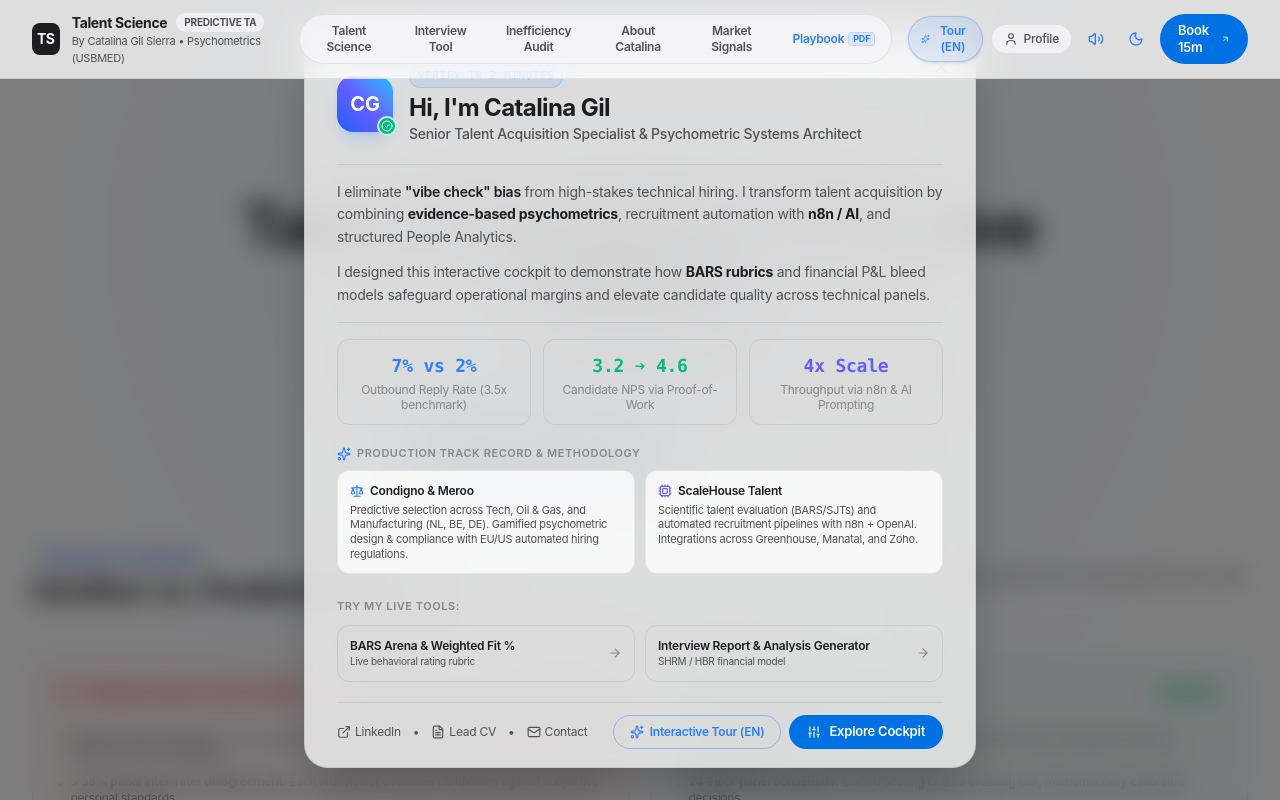
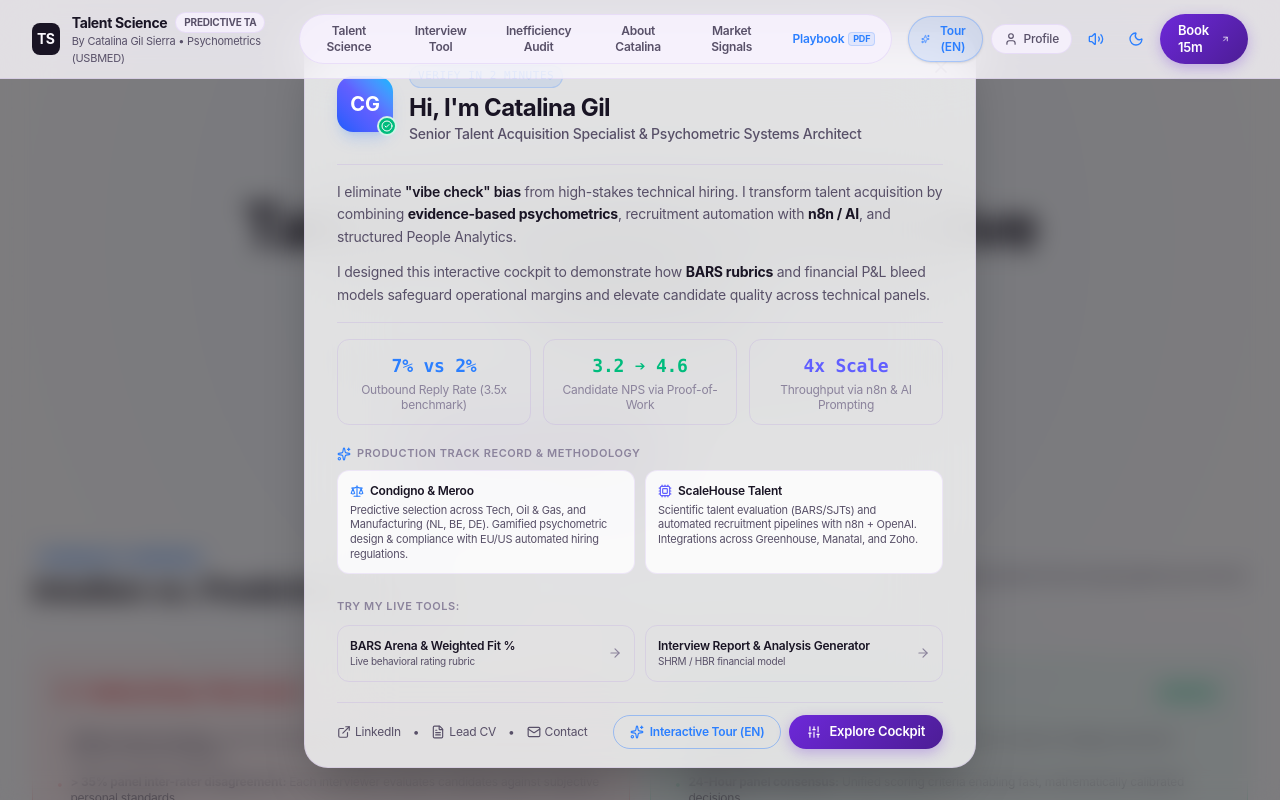
Before and after one commit to CatagRecruiter/human_factor_landing, a React (Vite) app: page / in a window 1280 px wide. Shown: the top 800 px of the page. Built offline with nearby package versions, Linux system fonts and the light colour scheme.

Commit message:
style: apply Option 2 Amethyst Purple & Cyber Cyan palette

```diff
--- a/src/index.css
+++ b/src/index.css
@@ -2,78 +2,86 @@
 
 @layer base {
   :root {
-    /* Apple / Tesla High-End Design System Tokens (Light Mode Default) */
-    --apple-bg: #fbfbfd;
-    --apple-surface: rgba(255, 255, 255, 0.78);
+    /* Option 2: Amethyst Purple & Cyber Cyan (Light Mode) */
+    --apple-bg: #faf8fd;
+    --apple-surface: rgba(255, 255, 255, 0.82);
     --apple-surface-solid: #ffffff;
-    --apple-surface-secondary: rgba(245, 245, 247, 0.85);
-    --apple-surface-tertiary: #e8e8ed;
+    --apple-surface-secondary: rgba(246, 242, 253, 0.88);
+    --apple-surface-tertiary: #ece6f8;
 
-    --apple-text-primary: #1d1d1f;
-    --apple-text-secondary: #515154;
-    --apple-text-tertiary: #86868b;
+    --apple-text-primary: #191424;
+    --apple-text-secondary: #585068;
+    --apple-text-tertiary: #8b839c;
 
-    --apple-border: rgba(0, 0, 0, 0.08);
-    --apple-border-hover: rgba(0, 0, 0, 0.18);
+    --apple-border: rgba(109, 40, 217, 0.09);
+    --apple-border-hover: rgba(109, 40, 217, 0.22);
 
-    /* System Accents */
-    --apple-blue: #0071e3;
-    --apple-blue-hover: #0077ed;
-    --apple-green: #34c759;
-    --apple-green-bg: rgba(52, 199, 89, 0.14);
-    --apple-amber: #ff9f0a;
-    --apple-amber-bg: rgba(255, 159, 10, 0.14);
-    --apple-red: #ff3b30;
-    --apple-red-bg: rgba(255, 59, 48, 0.14);
+    /* System Accents: Royal Amethyst (#6d28d9) & Cyber Cyan (#06b6d4) */
+    --apple-purple: #6d28d9;
+    --apple-purple-hover: #5b21b6;
+    --apple-cyan: #06b6d4;
+    --apple-cyan-bg: rgba(6, 182, 212, 0.12);
+    --apple-blue: #6d28d9;
+    --apple-blue-hover: #5b21b6;
+    --apple-green: #06b6d4;
+    --apple-green-bg: rgba(6, 182, 212, 0.12);
+    --apple-amber: #f59e0b;
+    --apple-amber-bg: rgba(245, 158, 11, 0.14);
+    --apple-red: #ef4444;
+    --apple-red-bg: rgba(239, 68, 68, 0.14);
 
-    --apple-nav-bg: rgba(255, 255, 255, 0.75);
-    --apple-card-shadow: 0 10px 30px rgba(0, 0, 0, 0.04), 0 1px 3px rgba(0, 0, 0, 0.02);
-    --apple-card-shadow-hover: 0 16px 40px rgba(0, 0, 0, 0.08);
+    --apple-nav-bg: rgba(250, 248, 253, 0.80);
+    --apple-card-shadow: 0 10px 30px rgba(109, 40, 217, 0.05), 0 1px 3px rgba(0, 0, 0, 0.02);
+    --apple-card-shadow-hover: 0 16px 40px rgba(109, 40, 217, 0.10);
 
-    --spotlight-glow: rgba(0, 113, 227, 0.14);
-    --grid-dot-color: rgba(0, 0, 0, 0.07);
+    --spotlight-glow: rgba(109, 40, 217, 0.14);
+    --grid-dot-color: rgba(109, 40, 217, 0.08);
 
     /* Living Animated Background Blobs */
-    --living-blob-1: rgba(0, 113, 227, 0.22);
-    --living-blob-2: rgba(52, 199, 89, 0.20);
-    --living-blob-3: rgba(255, 159, 10, 0.16);
+    --living-blob-1: rgba(109, 40, 217, 0.20);
+    --living-blob-2: rgba(6, 182, 212, 0.18);
+    --living-blob-3: rgba(168, 85, 247, 0.15);
   }
 
   [data-theme="dark"] {
-    /* Apple / Tesla Dark Precision (Dark Mode) */
-    --apple-bg: #000000;
-    --apple-surface: rgba(22, 22, 23, 0.75);
-    --apple-surface-solid: #161617;
-    --apple-surface-secondary: rgba(29, 29, 31, 0.85);
-    --apple-surface-tertiary: #2d2d2f;
+    /* Option 2: Obsidian Amethyst & Neon Cyan (Dark Mode) */
+    --apple-bg: #090611;
+    --apple-surface: rgba(22, 17, 33, 0.78);
+    --apple-surface-solid: #171224;
+    --apple-surface-secondary: rgba(29, 23, 44, 0.85);
+    --apple-surface-tertiary: #31284a;
 
-    --apple-text-primary: #f5f5f7;
-    --apple-text-secondary: #a1a1a6;
-    --apple-text-tertiary: #6e6e73;
+    --apple-text-primary: #f6f3fc;
+    --apple-text-secondary: #a9a0be;
+    --apple-text-tertiary: #756d88;
 
-    --apple-border: rgba(255, 255, 255, 0.12);
-    --apple-border-hover: rgba(255, 255, 255, 0.24);
+    --apple-border: rgba(168, 85, 247, 0.14);
+    --apple-border-hover: rgba(168, 85, 247, 0.28);
 
-    --apple-blue: #2997ff;
-    --apple-blue-hover: #0077ed;
-    --apple-green: #30d158;
-    --apple-green-bg: rgba(48, 209, 88, 0.18);
-    --apple-amber: #ff9f0a;
-    --apple-amber-bg: rgba(255, 159, 10, 0.18);
-    --apple-red: #ff453a;
-    --apple-red-bg: rgba(255, 69, 58, 0.18);
+    --apple-purple: #9333ea;
+    --apple-purple-hover: #a855f7;
+    --apple-cyan: #22d3ee;
+    --apple-cyan-bg: rgba(34, 211, 238, 0.18);
+    --apple-blue: #9333ea;
+    --apple-blue-hover: #a855f7;
+    --apple-green: #22d3ee;
+    --apple-green-bg: rgba(34, 211, 238, 0.18);
+    --apple-amber: #fbbf24;
+    --apple-amber-bg: rgba(251, 191, 36, 0.18);
+    --apple-red: #f87171;
+    --apple-red-bg: rgba(248, 113, 113, 0.18);
 
-    --apple-nav-bg: rgba(22, 22, 23, 0.75);
-    --apple-card-shadow: 0 12px 36px rgba(0, 0, 0, 0.55);
-    --apple-card-shadow-hover: 0 20px 48px rgba(0, 0, 0, 0.75);
+    --apple-nav-bg: rgba(15, 11, 24, 0.80);
+    --apple-card-shadow: 0 12px 36px rgba(0, 0, 0, 0.65);
+    --apple-card-shadow-hover: 0 20px 48px rgba(109, 40, 217, 0.25);
 
-    --spotlight-glow: rgba(41, 151, 255, 0.18);
-    --grid-dot-color: rgba(255, 255, 255, 0.09);
+    --spotlight-glow: rgba(147, 51, 234, 0.18);
+    --grid-dot-color: rgba(168, 85, 247, 0.10);
 
     /* Living Animated Background Blobs */
-    --living-blob-1: rgba(41, 151, 255, 0.25);
-    --living-blob-2: rgba(48, 209, 88, 0.22);
-    --living-blob-3: rgba(168, 85, 247, 0.18);
+    --living-blob-1: rgba(147, 51, 234, 0.28);
+    --living-blob-2: rgba(34, 211, 238, 0.22);
+    --living-blob-3: rgba(168, 85, 247, 0.20);
   }
 
   * {
@@ -92,9 +100,6 @@ body {
   transition: background-color 0.3s cubic-bezier(0.28, 0.11, 0.32, 1), color 0.3s cubic-bezier(0.28, 0.11, 0.32, 1);
 }
 
-/* ========================================================================= */
-/* ALWAYS-ON LIVING CANVAS BACKGROUND (Apple Intelligence & Siri Fluid Mesh) */
-/* ========================================================================= */
 .living-canvas-container {
   position: fixed;
   inset: 0;
@@ -103,87 +108,67 @@ body {
   overflow: hidden;
 }
 
-.living-grid-matrix {
+.living-blob {
+  position: absolute;
+  border-radius: 9999px;
+  filter: blur(120px);
+  will-change: transform;
+}
+
+.living-blob-1 {
+  width: 650px;
+  height: 650px;
+  background: radial-gradient(circle, var(--living-blob-1) 0%, transparent 70%);
+  animation: floatOrb1 20s infinite alternate ease-in-out;
+}
+
+.living-blob-2 {
+  width: 580px;
+  height: 580px;
+  background: radial-gradient(circle, var(--living-blob-2) 0%, transparent 70%);
+  animation: floatOrb2 22s infinite alternate ease-in-out;
+}
+
+.living-blob-3 {
+  width: 520px;
+  height: 520px;
+  background: radial-gradient(circle, var(--living-blob-3) 0%, transparent 70%);
+  animation: floatOrb3 26s infinite alternate ease-in-out;
+}
+
+.spotlight-layer {
+  position: absolute;
+  inset: 0;
+  pointer-events: none;
+  transition: background 0.1s ease;
+}
+
+.blueprint-grid {
   position: absolute;
   inset: 0;
   background-image: radial-gradient(var(--grid-dot-color) 1.5px, transparent 1.5px);
-  background-size: 32px 32px;
-  mask-image: radial-gradient(circle at 50% 35%, black 40%, transparent 90%);
-  -webkit-mask-image: radial-gradient(circle at 50% 35%, black 40%, transparent 90%);
-}
-
-.living-orb-1 {
-  position: absolute;
-  width: 700px;
-  height: 700px;
-  top: -150px;
-  left: 20%;
-  border-radius: 9999px;
-  background: radial-gradient(circle, var(--living-blob-1) 0%, transparent 70%);
-  filter: blur(100px);
-  will-change: transform;
-  animation: floatOrb1 16s infinite alternate ease-in-out;
-}
-
-.living-orb-2 {
-  position: absolute;
-  width: 650px;
-  height: 650px;
-  top: 35%;
-  right: -100px;
-  border-radius: 9999px;
-  background: radial-gradient(circle, var(--living-blob-2) 0%, transparent 70%);
-  filter: blur(110px);
-  will-change: transform;
-  animation: floatOrb2 20s infinite alternate ease-in-out;
-}
-
-.living-orb-3 {
-  position: absolute;
-  width: 600px;
-  height: 600px;
-  bottom: 5%;
-  left: -100px;
-  border-radius: 9999px;
-  background: radial-gradient(circle, var(--living-blob-3) 0%, transparent 70%);
-  filter: blur(120px);
-  will-change: transform;
-  animation: floatOrb3 24s infinite alternate ease-in-out;
+  background-size: 30px 30px;
+  opacity: 0.85;
 }
 
 @keyframes floatOrb1 {
   0% { transform: translate3d(0, 0, 0) scale(1); }
-  50% { transform: translate3d(80px, 60px, 0) scale(1.15); }
-  100% { transform: translate3d(-60px, 100px, 0) scale(0.92); }
+  50% { transform: translate3d(60px, 40px, 0) scale(1.1); }
+  100% { transform: translate3d(-40px, 70px, 0) scale(0.95); }
 }
 
 @keyframes floatOrb2 {
   0% { transform: translate3d(0, 0, 0) scale(1); }
-  50% { transform: translate3d(-90px, -70px, 0) scale(1.12); }
-  100% { transform: translate3d(50px, 80px, 0) scale(0.88); }
+  50% { transform: translate3d(-50px, -60px, 0) scale(1.08); }
+  100% { transform: translate3d(40px, 30px, 0) scale(0.92); }
 }
 
 @keyframes floatOrb3 {
   0% { transform: translate3d(0, 0, 0) scale(1); }
-  50% { transform: translate3d(70px, -60px, 0) scale(1.1); }
-  100% { transform: translate3d(-50px, -80px, 0) scale(0.95); }
+  50% { transform: translate3d(50px, -40px, 0) scale(1.12); }
+  100% { transform: translate3d(-30px, 50px, 0) scale(0.96); }
 }
 
-/* Interactive Cursor Spotlight overlay */
-.ambient-spotlight-beam {
-  position: absolute;
-  inset: 0;
-  background: radial-gradient(
-    600px circle at var(--mouse-x, 50%) var(--mouse-y, 30%),
-    var(--spotlight-glow),
-    transparent 70%
-  );
-  pointer-events: none;
-}
-
-/* ========================================================================= */
-/* TRANSLUCENT APPLE CARD & UI ARCHITECTURE                                  */
-/* ========================================================================= */
 .apple-glass {
   background-color: var(--apple-nav-bg);
   backdrop-filter: saturate(180%) blur(24px);
@@ -208,28 +193,20 @@ body {
   box-shadow: var(--apple-card-shadow-hover);
 }
 
-/* iOS Segmented Control */
-.segmented-control {
-  background-color: var(--apple-surface-secondary);
-  border-radius: 14px;
-  padding: 3px;
-  border: 1px solid var(--apple-border);
-  position: relative;
-}
-
-/* Apple Button Pill */
 .apple-button {
-  background-color: var(--apple-blue);
+  background: linear-gradient(135deg, var(--apple-purple) 0%, #4c1d95 100%);
   color: #ffffff;
   border-radius: 980px;
   padding: 8px 18px;
   font-weight: 600;
   font-size: 13px;
+  box-shadow: 0 4px 14px rgba(109, 40, 217, 0.30);
   transition: all 0.18s cubic-bezier(0.28, 0.11, 0.32, 1);
 }
 
 .apple-button:hover {
-  background-color: var(--apple-blue-hover);
+  background: linear-gradient(135deg, var(--apple-purple-hover) 0%, var(--apple-purple) 100%);
+  box-shadow: 0 6px 20px rgba(109, 40, 217, 0.45);
   transform: scale(1.02);
 }
 
@@ -237,7 +214,6 @@ body {
   transform: scale(0.97);
 }
 
-/* Numbers Tabular Alignment */
 .t-nums {
   font-variant-numeric: tabular-nums;
   letter-spacing: -0.025em;
```
